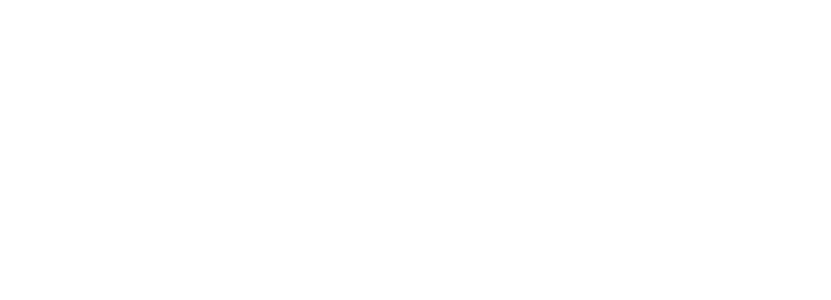
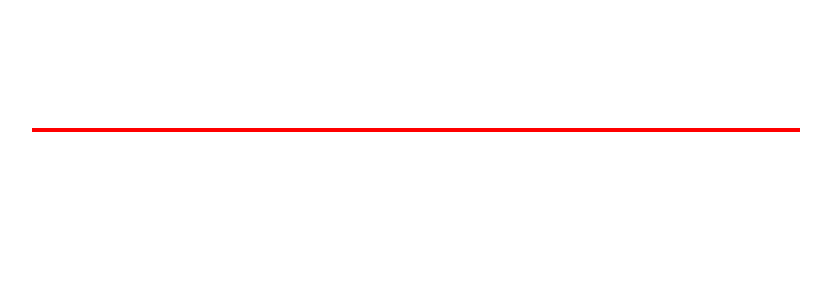
Before and after one commit to BuGalter/kabanogramm, a React (Create React App) app: page / in a window 1280 px wide. Shown: the top 300 px of the page, without its empty margins (224-1055 px from the left). Built offline with nearby package versions, Linux system fonts and the light colour scheme; the HTML template or start-up script is replaced by a standard one.

Commit message:
feat: Added to component app some styles

```diff
--- a/src/App.css
+++ b/src/App.css
@@ -1,3 +1,9 @@
 .App {
   text-align: center;
+  border: 2px solid red;
+  margin-top: 10%;
+  max-width: 60%;
+  max-height: 60%;
+  margin-left: auto;
+  margin-right: auto;
 }
--- a/src/App.tsx
+++ b/src/App.tsx
@@ -1,3 +1,4 @@
+import React from 'react';
 import './App.css';
 
 function App() {
```
